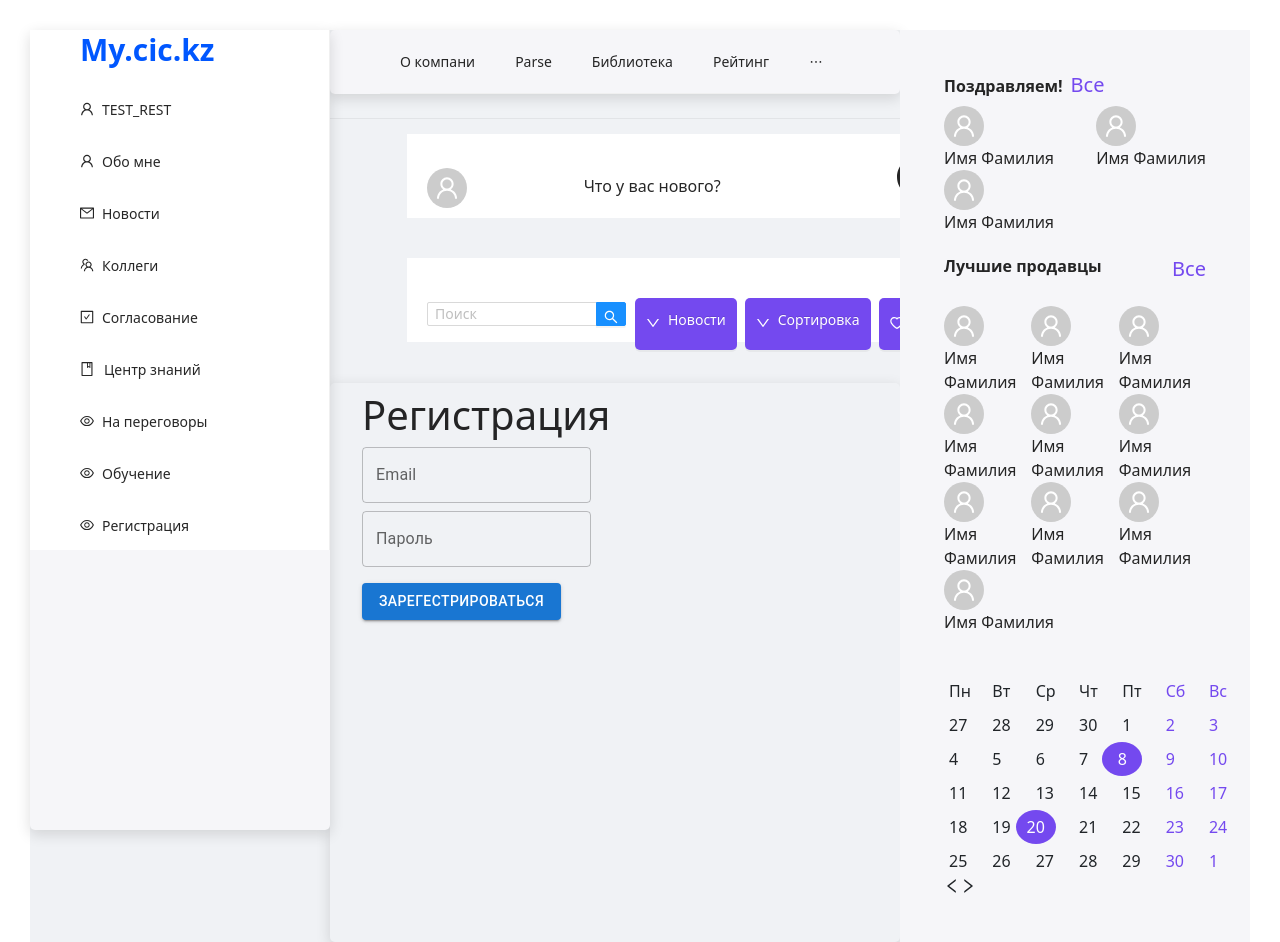
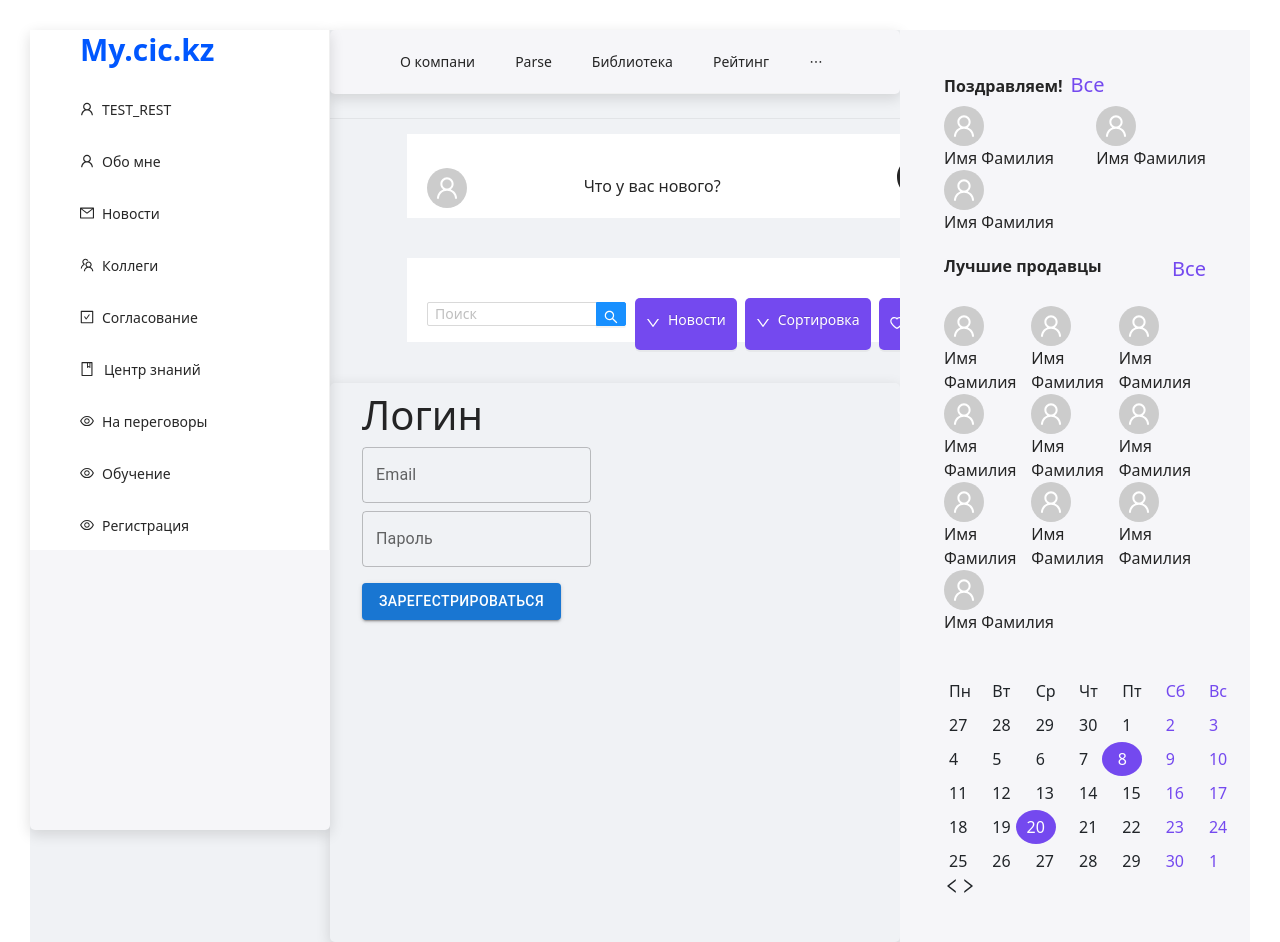
Before and after one commit to FallenStarrr/mycic-new-design, a React (Create React App) app: page /auth in a window 1280 px wide. Shown: the top 942 px of the page. Built offline with nearby package versions, Linux system fonts and the light colour scheme.

Commit message:
Заголовок логин

```diff
--- a/src/components/Auth.js
+++ b/src/components/Auth.js
@@ -47,7 +47,7 @@ axios.interceptors.request.use((config) => {
       autoComplete="off"
       onSubmit={handleRequest}
     >
-            <h1>Регистрация</h1>
+            <h1>Логин</h1>
 
             <div>
             <TextField
```
